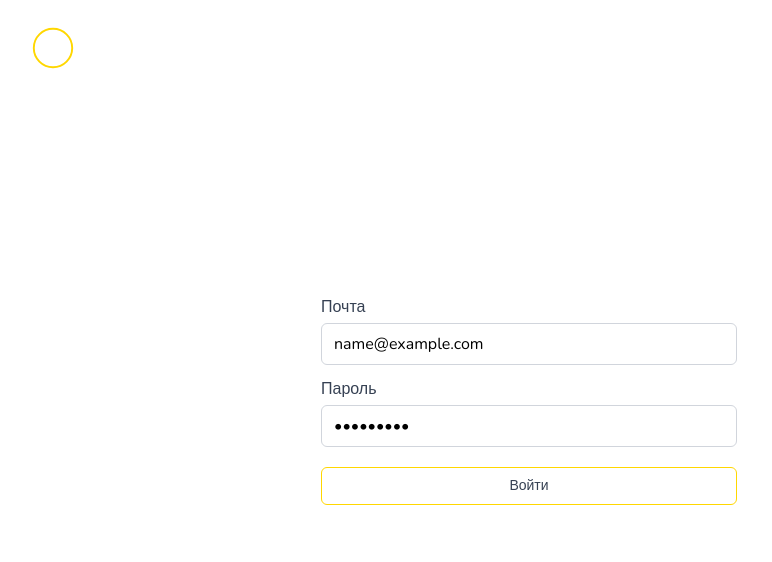
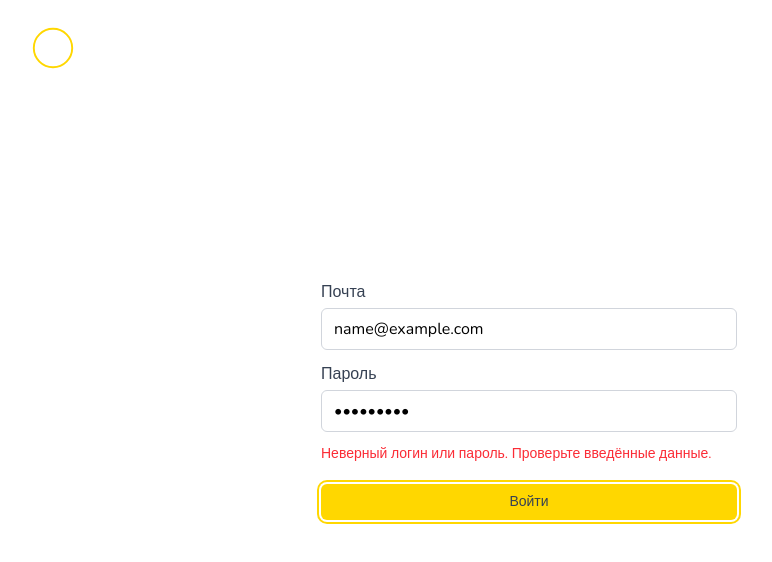
Before and after one commit to iruslanjafarov/coin, a Next.js app: page /login in a window 1280 px wide. Both pictures are taken after typing "name@example.com", "Sample123" into the empty fields and a click on the button "Войти". Shown: the top 562 px of the page, without its empty margins (111-883 px from the left). Built offline with nearby package versions, Linux system fonts and the light colour scheme.

Commit message:
feat(login): add logic to login and hook to check is auth

```diff
--- a/src/app/login/page.tsx
+++ b/src/app/login/page.tsx
@@ -1,4 +1,6 @@
 'use client';
+
+import { useState } from 'react';
 
 import { SubmitHandler, useForm } from 'react-hook-form';
 
@@ -19,6 +21,8 @@ interface ILoginInputs {
 }
 
 const Login = () => {
+	const [isWrong, setIsWrong] = useState(false);
+
 	const {
 		register,
 		handleSubmit,
@@ -26,8 +30,12 @@ const Login = () => {
 	} = useForm<ILoginInputs>();
 
 	const onSubmit: SubmitHandler<ILoginInputs> = (data) => {
+		setIsWrong(false);
+
 		if (data?.email === 'admin@admin.ru' && data?.password === '123') {
-			//логика аутентификации
+			localStorage.setItem('isAuth', 'true');
+		} else {
+			setIsWrong(true);
 		}
 	};
 
@@ -53,10 +61,14 @@ const Login = () => {
 						required
 						error={errors?.password}
 					/>
-
+					{isWrong && (
+						<span className='text-sm text-red-500'>
+							Неверный логин или пароль. Проверьте введённые данные.
+						</span>
+					)}
 					<button
 						type='submit'
-						className='mt-2 px-4 py-2 cursor-pointer rounded-md border border-gray-300 text-sm text-gray-700 hover:border-[#FFD700] focus:outline-none focus:border-[#FFD700] transition-colors duration-200'
+						className='mt-2 px-4 bg-[#FFD700] py-2 cursor-pointer rounded-md text-sm text-gray-700 focus:outline-none focus:border-[#FFD700] focus:ring-2 focus:ring-[#FFD700] focus:ring-offset-2'
 					>
 						Войти
 					</button>
--- /dev/null
+++ b/src/hooks/useAuthRedirect.ts
@@ -0,0 +1,28 @@
+'use client';
+
+import { useEffect } from 'react';
+
+import { useRouter } from 'next/navigation';
+
+/**
+ * useAuthRedirect
+ *
+ * Custom hook that protects routes from unauthorized access.
+ *
+ * It checks for an 'isAuth' flag in localStorage. If the user is not authenticated,
+ * the hook automatically redirects them to the '/login' page using Next.js navigation.
+ *
+ * Intended for use in protected pages to enforce simple client-side authentication.
+ *
+ */
+
+export const useAuthRedirect = () => {
+	const router = useRouter();
+
+	useEffect(() => {
+		const isAuth = localStorage.getItem('isAuth');
+		if (isAuth !== 'true') {
+			router.replace('/login');
+		}
+	}, [router]);
+};
```
